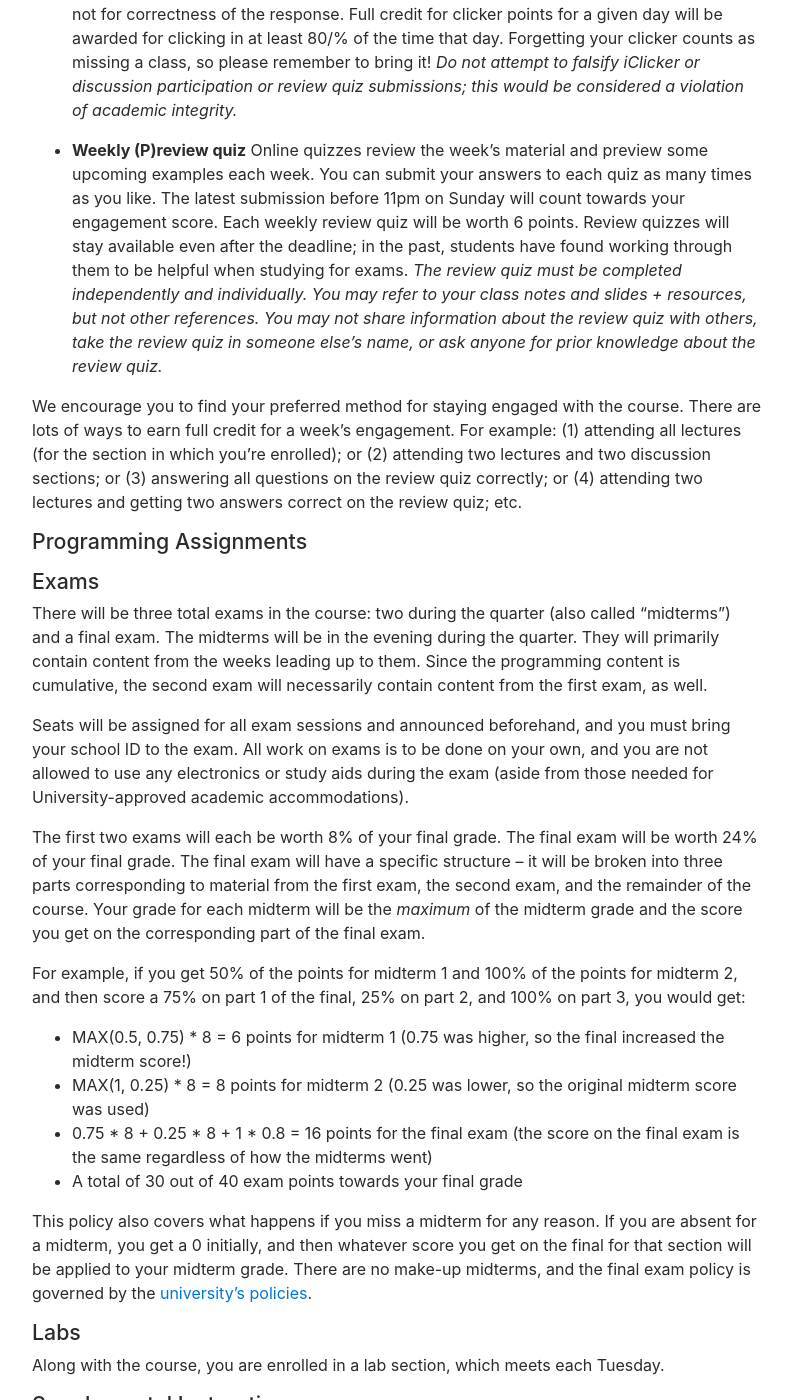
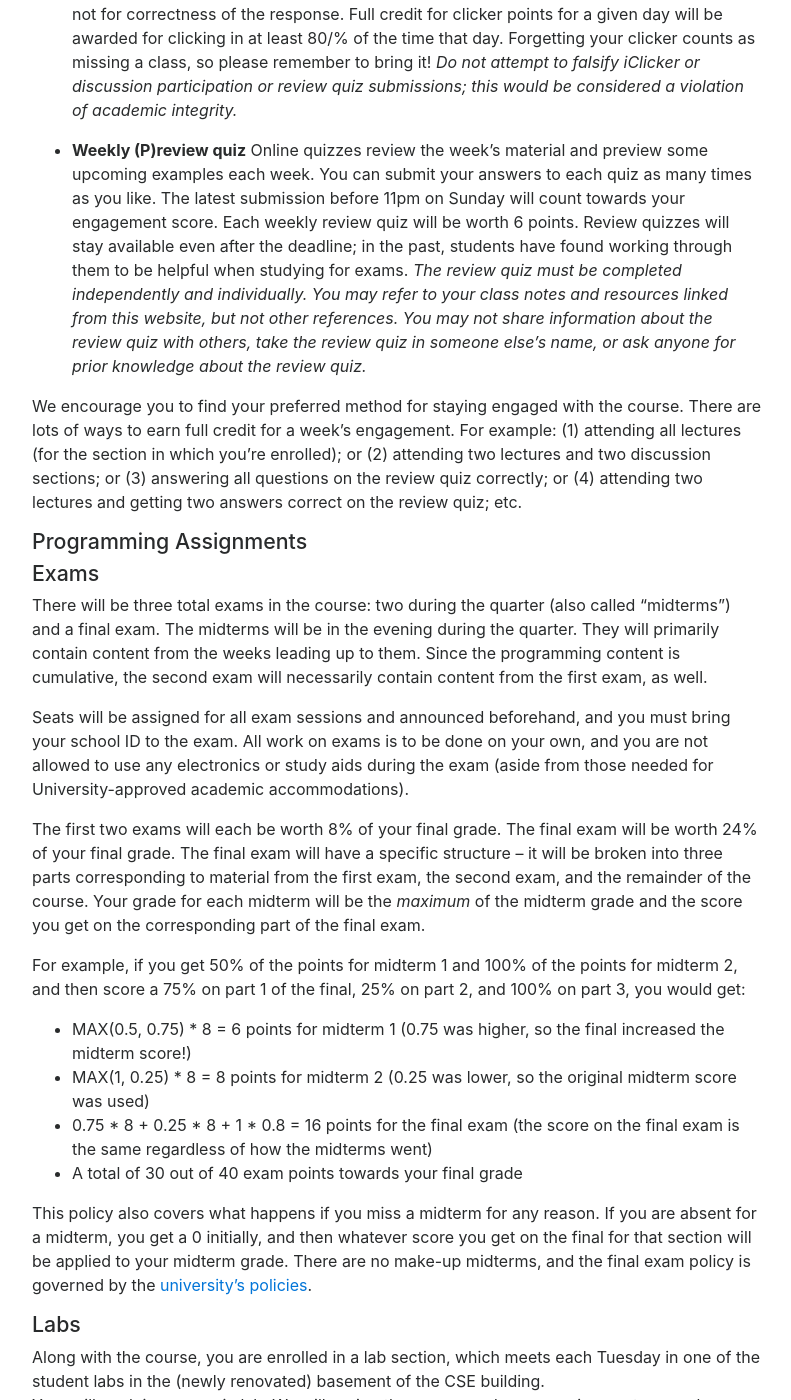
Before and after one commit to ucsd-cse8a-f18/ucsd-cse8a-f18.github.io, a Jekyll site: the page built from index.md, in a window 1280 px wide and 1400 px high, scrolled down 2168 px. Shown: the whole window, without its empty margins (243-1034 px from the left). Built offline with Jekyll 4.4.1, drawn with Linux system fonts in a browser that asks for light colours; nearby versions of some CDN libraries; some of the changed text lies outside the part shown.

Commit message:
Update index.md

```diff
--- a/index.md
+++ b/index.md
@@ -104,7 +104,8 @@ remember to bring it! _Do not attempt to falsify iClicker or discussion particip
 submit your answers to each quiz as many times as you like. The latest submission before 11pm on Sunday will count towards
 your engagement score. Each weekly review quiz will be worth 6 points.  Review quizzes will stay available even after the
 deadline; in the past, students have found working through them to be helpful when studying for exams.
-_The review quiz must be completed independently and individually. You may refer to your class notes and slides + resources,
+_The review quiz must be completed independently and individually. You may refer to your class notes and resources linked from
+this website,
 but not other references. You may not share information about the review quiz with others, take the review quiz in someone
 else's name, or ask anyone for prior knowledge about the review quiz._
 
@@ -114,7 +115,9 @@ full credit for a week's engagement.  For example: (1) attending all lectures (f
 (2) attending two lectures and two discussion sections; or (3) answering all questions on the review quiz correctly; or (4)
 attending two lectures and getting two answers correct on the review  quiz; etc.
 
-<h3 id="pas">Programming Assignments</h3> <!-- MIA -->
+<h3 id="pas">Programming Assignments</h3>
+
+
 
 <h3 id="exams">Exams</h3>
 
@@ -158,7 +161,12 @@ policies](https://senate.ucsd.edu/operating-procedures/educational-policies/cour
 <h3 id="lab">Labs</h3>
 
 Along with the course, you are enrolled in a lab section, which meets each
-Tuesday.
+Tuesday in one of the student labs in the (newly renovated) basement of the CSE building.
+Your will work in a group in lab.  We will assign the groups and group assignments may
+change from week to week: you are starting your journey into Computer Science and we want
+to help you meet your classmates who will be with you along the way.  All labs must be finished
+in the allotted class time.  As a group, you will create a lab report each week and your TA will review
+it and give you feedback.
 
 <h3 id="si">Supplemental Instruction</h3>
 
```
